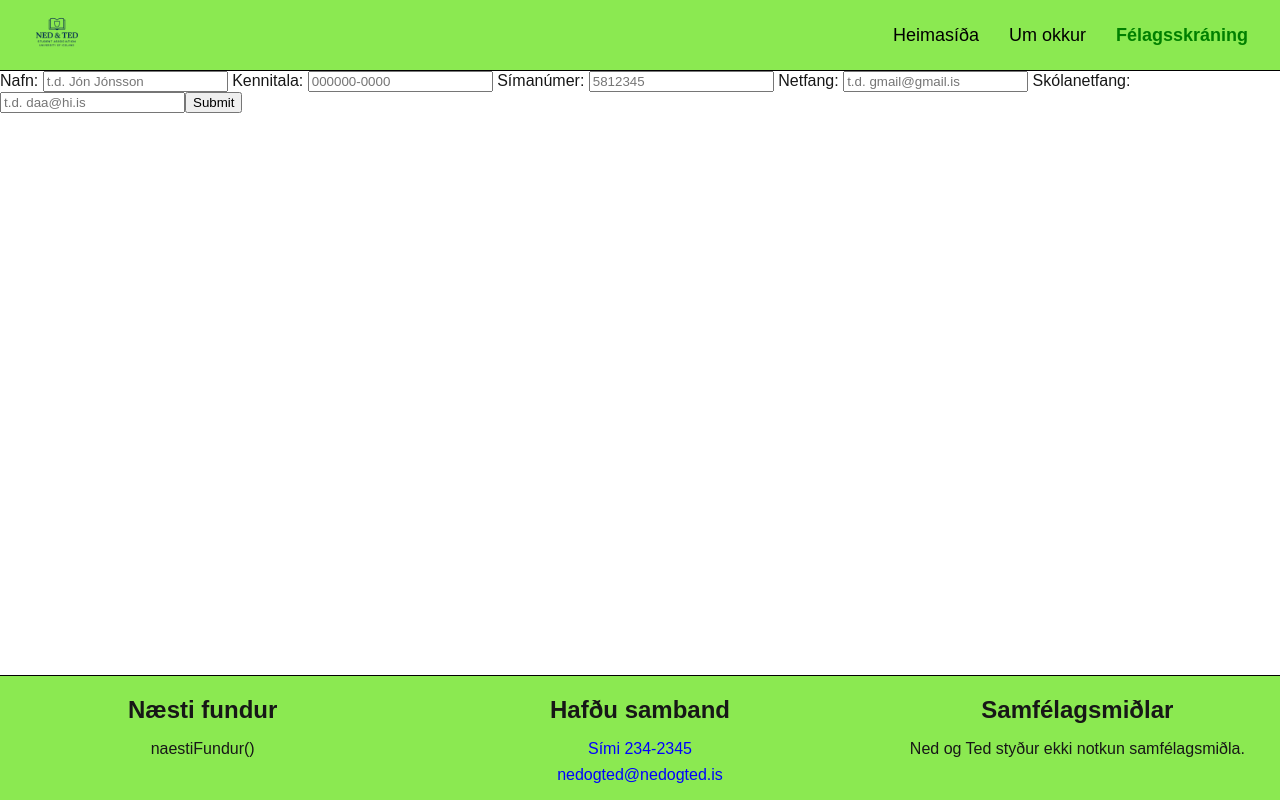
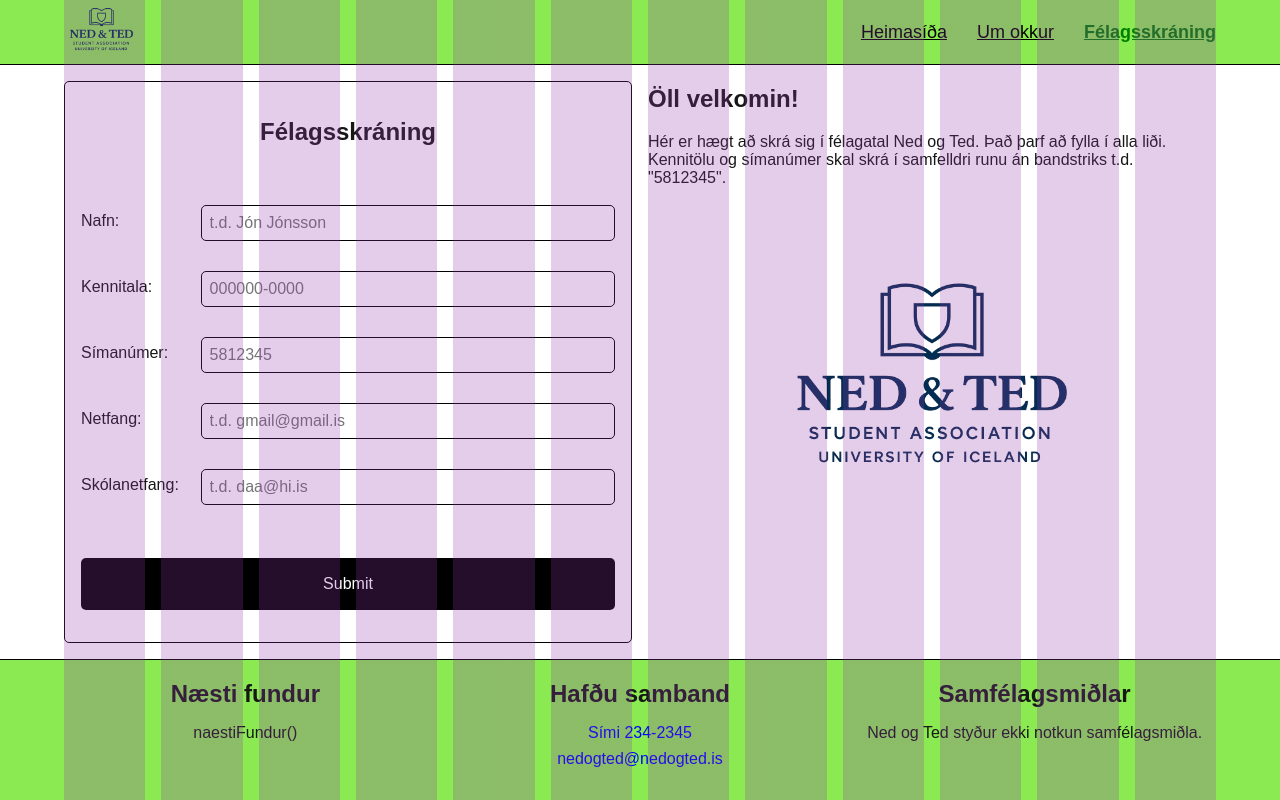
Before and after one commit to DavidAsmunds/nedOgTed, a Next.js app in the folder webapp/: page /signup in a window 1280 px wide. Built offline with nearby package versions, Linux system fonts and the light colour scheme.

Commit message:
setup the signup page, changed the whole page to a grid design, made nav and footer a bit nicer. need to add media on alot of things.

```diff
--- a/webapp/src/app/components/Navbar.jsx
+++ b/webapp/src/app/components/Navbar.jsx
@@ -11,31 +11,34 @@
     const linkClasses = (path) => pathname === path ? "nav-link nav-active" : "nav-link";
 
     return(
-        <div className="navBar">
-            <div className = "navImage">
+        <nav className="nav-bar">
+            <div className="nav-inner">
+                <div className = "nav-image">
                     <Link href="/">
                         <Image
                             src="/nedogtedLogo.png"
                             alt="Ned & Ted Logo"
-                        width={50}
-                        height={50}
+                            width={75}
+                            height={75}
                         />
                     </Link>
                 </div>
-            <nav className="navMenu">
-                <div className="navLinks">
+                <div className="nav-menu">
+                    <div className="nav-links">
                         <Link href="/" className={linkClasses("/")}> Heimasíða </Link>
                     </div>
 
-                <div className="navLinks">
+                    <div className="nav-links">
                         <Link href="/about" className={linkClasses("/about")}> Um okkur</Link>
                     </div>
 
-                <div className="navLinks">
+                    <div className="nav-links">
                         <Link href="/signup" className={linkClasses("/signup")}> Félagsskráning </Link>
                     </div>
 
+                </div>
+
+            </div>
         </nav>
-        </div>
     );
 }
--- a/webapp/src/app/globals.css
+++ b/webapp/src/app/globals.css
@@ -1,30 +1,28 @@
 :root {
-  --font-size-base: 16px;
-  --font-size-headings: 1.5rem;
-
-  /* Grunn bilið okkar er 1rem == 16px */
+  /* base scaling 16px */
   --spacing: 1rem;
 
-  /* Hámarks og lágmarks breidd á efni */
+  /* maxwidth */
   --max-width: 1100px;
 
-  /* Hæð á nav */
+  /* nav */
   --height-nav: 4rem;
 
-  /* Grind */
+  /* grid */
   --columns: 12;
   --gutter: 30px;
+  --offset: 20px;
 
-  /* Bil á milli „stærri“ eininga (header, efnisbox, footer) */
+  /* space between bigger things (header, efnisbox, footer) */
   --vertical-space-small: calc(var(--gutter) * 1);
   --vertical-space-large: calc(var(--gutter) * 1.5);
   --vertical-space: var(--vertical-space-small);
 
-  /* Border breiddir */
+  /* border widths */
   --border-nav: 2px solid var(--color-background-secondary);
   --border-radius-regular: 5px;
 
-  /* Litir */
+  /* colors */
   --color-background-primary: #fff;
   --color-background-secondary: #000;
   --color-accent: #f99;
@@ -32,14 +30,19 @@
   --color-background-nav-og-footer: #8be951;
   --color-font-nav: green;
 
-  /* Letur stillingar */
-  --font-base-size: 1rem;
+  /* letter settings */
+  --font-size-base: 1rem;
+  --font-size-headings: 1.5rem;
+  --font-weight-bold: bold;
+
   --font-family-base: "Gelasio", "Georgia", serif;
   --font-family-heading: "Atkinson Hyperlegible", "Courier New", monospace;
 
+  /* GRIIIIIID */
 
+  /* width of content with offset */
+  --width-offset: calc(100% - (2 * var(--offset)));
 
-  /* GRIIIIIID */
   --grid-color: hsl(255deg 75% 75% / 25%);
   --grid-repeating-width: calc(100% / var(--columns));
   --grid-column-width: calc((100% / var(--columns)) - var(--gutter));
@@ -69,82 +72,156 @@
     --color-protection: rgb(255 255 255 / 50%);
   }
 }
-/** Meginmál og efni forsíðu **/
+
+
 html,body{
   margin:0;
   padding:0;
+  font-size: var(--font-size-base);
+  color: var(--color-background-secondary);
 }
 
-main {
-  /* Notum grid hér til að setja upp bil á milli header, meginmáls og fóts */
+/** pictures never take more space than the parent allows **/
+img {
+  max-width: 100%;
+}
+
+/** color of links is inhereted **/
+a {
+  color: inherit;
+}
+
+/** font size is inherited **/
+input,
+button,
+select {
+  font-size: inherit;
+}
+
+/** basic button**/
+button {
+  display: inline-block;
+  padding: calc(var(--spacing) * 0.5) var(--spacing);
+  font-size: 1rem;
+  color: var(--color-background-primary);
+  text-decoration: none;
+  background-color: var(--color-background-secondary);
+  border: 0;
+  border-radius: var(--border-radius-regular);
+
+  margin-top: calc(2* var(--spacing));
+  margin-bottom: var(--spacing);
+}
+
+body.layout {
+  display: flex;
+  flex-direction: column;
+  min-height: 100vh;
+
+  background: var(--background);
+  color: var(--foreground);
+  font-family: Arial, Helvetica, sans-serif;
+}
+
+/*
+.wrapper{
+  flex: 1;
+  width: 100%;
+  background-color: var(--color-background-primary);
+
   display: grid;
-  grid-template-rows: auto;
-  grid-template-columns: 100%;
-  gap: var(--spacing);
-  justify-items: center;
+  grid-template-columns: repeat(12, 1fr);
+  gap: var(--gutter);
+  width: 100%;
+  margin: 0 auto;
+}*/
+
+/*
+.wrapper {
+  flex: 1;
+  width: calc(100% - (2 * var(--offset)));
+  max-width: var(--max-width);
+  margin: 0 auto;
+
+  display: grid;
+  grid-template-columns: repeat(var(--columns), 1fr);
+  column-gap: var(--gutter);
+  row-gap: var(--vertical-space);
+}*/
+
+.wrapper{
+  flex: 1;
+  width: var(--width-offset);
+  max-width: var(--max-width);
+  margin: 0 auto;
+  display: flex;
+}
+
+main{
+  flex: 1;
+  display: grid;
+  grid-template-columns: repeat(var(--columns), 1fr);
+  column-gap: var(--gutter);
+  row-gap: var(--vertical-space);
 }
 
 main > section {
+  grid-column: 1 / -1;
   width: 100%;
 }
 
 
-.wrapper {
-  display: grid;
-  grid-template-rows: auto;
-  grid-template-columns: 100%;
-  gap: var(--vertical-space);
 
-  /* grid items eru miðjuð */
-  justify-items: center;
-  width: 100%;
-  min-height: 100vh;
-
-  /* pláss fyrir nav, það er nákvæmlega svona hátt */
-  margin-top: var(--height-nav);
-  background-color: var(--color-background-primary);
-}
-
-.wrapper main {
-  flex: 1;
-}
-
+/*
 @theme inline {
   --color-background: var(--background);
   --color-foreground: var(--foreground);
   --font-sans: var(--font-geist-sans);
   --font-mono: var(--font-geist-mono);
 }
+*/
 
 
+/** section **/
 
-body {
-  background: var(--background);
-  color: var(--foreground);
-  font-family: Arial, Helvetica, sans-serif;
+.content section {
+  margin-bottom: var(--spacing);
 }
 
-.navBar {
+
+/* NAV*/
+.nav-bar {
+  width: 100%;
+  height: var(--height-nav);
+  background-color: var(--color-background-nav-og-footer);
+  border-bottom: 1px solid var(--color-background-secondary);
+
+  display: flex;
+  align-items: center;
+}
+
+.nav-inner{
+  width: var(--width-offset);
+  max-width: var(--max-width);
+  margin: 0 auto;
+
   display: flex;
   align-items: center;
   justify-content: space-between;
-  padding: calc(0.5*var(--spacing)) calc(2*var(--spacing));
-  border-bottom: 1px solid var(--color-background-secondary);
-  background-color: var(--color-background-nav-og-footer);
 }
 
-.navImage img {
+.nav-image img {
   object-fit: contain;
   width: 100%;
 }
 
-.navMenu {
+.nav-menu {
   display: flex;
   align-items: center;
   gap: 30px;
 }
 
-.nav-link {
+.nav-links {
   color: var(--color-background-secondary);
   text-decoration: none;
   font-size: 18px;
@@ -155,17 +232,23 @@
 }
 
 .nav-active {
-  font-weight: bold;
+  font-weight: var(--font-weight-bold);
   color: var(--color-font-nav);
 }
 
 /*FOOOOTER*/
+
 footer {
+  width: 100%;
   background-color: var(--color-background-nav-og-footer);
   border-top: 1px solid var(--color-background-secondary);
 }
 
 footer .content {
+  width: var(--width-offset);
+  max-width: var(--max-width);
+  margin: 0 auto;
+
   display: grid;
   gap: calc(2*var(--spacing));
 
@@ -222,14 +305,178 @@
   }
 }
 
-body.layout {
-  display: flex;
-  flex-direction: column;
-  min-height: 100vh;
+
+/* signup section */
+.signup-section {
+  /* takes full width of main's grid */
+  grid-column: 1 / -1;
+  display: grid;
+
+  /* make the section also a 12-col grid for its children */
+  grid-template-columns: repeat(var(--columns), 1fr);
+  column-gap: var(--gutter);
 }
 
-/* Make main fill leftover space */
-main.main{
-  flex: 1;
+.signup-form {
+  grid-column: 1 / span 6;
+
+  border: 1px solid var(--color-background-secondary);
+  border-radius: var(--border-radius-regular);
+
+  padding: var(--spacing);
+  background-color: var(--color-background-primary);
+
+  display: grid;
+  gap: calc(var(--spacing) * 0.75);
+
+  margin: var(--spacing) 0;
+}
+
+.signup-form label {
+  display: block;
+  margin-bottom: 0.25rem;
+}
+
+.signup-form input {
+  display: block;
   width: 100%;
+  padding: calc(var(--spacing) * 0.5);
+  border: 1px solid var(--color-background-secondary);
+  border-radius: var(--border-radius-regular);
+  box-sizing: border-box;
 }
+
+.signup-form-title{
+  text-align: center;
+  font-size: var(--font-size-heading);
+  font-weight: var(--font-weight-bold);
+}
+
+.signup-form-row{
+  display: grid;
+
+  /* label width + input width makes a whole row, its ished for now */
+  grid-template-columns: 1fr 4fr;
+  align-items: center;
+  column-gap: var(--spacing);
+}
+
+/*
+.signup-image {
+  grid-column: 7 / span 6;
+  width: 100%;
+
+  display: flex;
+  justify-content: center;
+  align-items: center;
+
+
+  width: 100%;
+
+
+  position: relative;
+
+  max-width: 500px;
+  margin: 0 auto;
+}
+*/
+
+.signup-right-side{
+  grid-column: 7 / span 6;
+
+  display: grid;
+  grid-template-rows: auto 1fr; /* text takes what it needs, logo gets rest */
+  gap: var(--spacing);
+
+  align-items: start;
+}
+
+.signup-image-content{
+  text-align: left; /* or center if you prefer */
+}
+
+.signup-image{
+  position: relative;  /* REQUIRED for Image fill */
+  width: 100%;
+  min-height: 320px;   /* control logo area height */
+  display: flex;
+  justify-content: center;
+  align-items: center;
+}
+
+
+/* Settings */
+:root {
+  --offset: 1.5rem;
+  --max-width: 72rem;
+  --columns: 6;
+  --gutter: .5rem;
+  --baseline: 3rem;
+  --baseline-shift: 2rem;
+  --color: hsla(204, 80%, 72%, 0.25);
+}
+
+@media (min-width: 35em) {
+  :root {
+    --offset: 2rem;
+    --gutter: .75rem;
+    --color: hsla(286, 51%, 44%, 0.25);
+  }
+}
+
+@media (min-width: 48em) {
+  :root {
+    --offset: 3rem;
+    --columns: 12;
+    --gutter: 1rem;
+    --color: hsla(204, 80%, 72%, 0.25);
+  }
+}
+
+@media (min-width: 70em) {
+  :root {
+    --offset: 4rem;
+    --color: hsla(286, 51%, 44%, 0.25);
+  }
+}
+
+
+/* Helper variables */
+:root {
+  --repeating-width: calc(100% / var(--columns));
+  --column-width: calc((100% / var(--columns)) - var(--gutter));
+  --background-width: calc(100% + var(--gutter));
+  --background-columns: repeating-linear-gradient(
+    to right,
+    var(--color),
+    var(--color) var(--column-width),
+    transparent var(--column-width),
+    transparent var(--repeating-width)
+  );
+  --background-baseline: repeating-linear-gradient(
+    to bottom,
+    var(--color),
+    var(--color) 1px,
+    transparent 1px,
+    transparent var(--baseline)
+  );
+}
+
+html {
+  position: relative;
+}
+
+html::before {
+  position: absolute;
+  top: 0; right: 0; bottom: 0; left: 0;
+  margin-right: auto;
+  margin-left: auto;
+  width: calc(100% - (2 * var(--offset)));
+  max-width: var(--max-width);
+  min-height: 100vh;
+  content: '';
+  background-image: var(--background-columns);
+  background-size: var(--background-width) 100%;
+  z-index: 1000;
+  pointer-events: none;
+}
--- a/webapp/src/app/layout.js
+++ b/webapp/src/app/layout.js
@@ -24,8 +24,10 @@
     <html lang="is">
       <body className="layout">
         <Navbar />
-        <main className="main">{children}</main>
-        <Footer />
+        <div className="wrapper">
+          <main>{children}</main>
+        </div>
+        <Footer/>
       </body>
     </html>
   );
--- a/webapp/src/app/page.js
+++ b/webapp/src/app/page.js
@@ -23,10 +23,10 @@
 
 export default function Home() {
   return (
-    <div>
+    <section>
       <h1>Verið velkomin á heimasíðu ned og ted!</h1>
       <GetDataButton />
-    </div>
+    </section>
 
   );
 }
--- a/webapp/src/app/signup/SignUpForm.jsx
+++ b/webapp/src/app/signup/SignUpForm.jsx
@@ -47,27 +47,44 @@
     }
 
     return (
-        <>
-            <form onSubmit={handlePostDataForm}>
+        <form onSubmit={handlePostDataForm} className="signup-form">
+            <div className="signup-form-title">
+                <h2> Félagsskráning </h2>
+            </div>
+
+            <div className="signup-form-row">
                 <label htmlFor="name"> Nafn: </label>
-                <input type="text" id="name" name="name" required placeholder="t.d. Jón Jónsson"></input>
+                <input type="text" id="name" name="name" required className="form-signup-text"
+                    placeholder="t.d. Jón Jónsson" />
+            </div>
 
+            <div className="signup-form-row">
                 <label htmlFor="kennitala"> Kennitala: </label>
-                <input type="text" id="kennitala" name="kennitala" required placeholder="000000-0000"></input>
+                <input type="text" id="kennitala" name="kennitala" required
+                    className="form-signup-text" placeholder="000000-0000" />
+            </div>
 
+            <div className="signup-form-row">
                 <label htmlFor="phoneNumber"> Símanúmer: </label>
-                <input type="text" id="phoneNumber" name="phoneNumber" required placeholder="5812345"></input>
+                <input type="text" id="phoneNumber" name="phoneNumber" required
+                    className="form-signup-text" placeholder="5812345" />
+            </div>
 
+            <div className="signup-form-row">
                 <label htmlFor="generalEmail"> Netfang: </label>
-                <input type="text" id="generalEmail" name="generalEmail" required placeholder="t.d. gmail@gmail.is"></input>
+                <input type="text" id="generalEmail" name="generalEmail" required
+                    className="form-signup-text" placeholder="t.d. gmail@gmail.is" />
+            </div>
 
+            <div className="signup-form-row">
                 <label htmlFor="uniEmail"> Skólanetfang: </label>
-                <input type="text" id="uniEmail" name="uniEmail" required placeholder="t.d. daa@hi.is"></input>
+                <input type="text" id="uniEmail" name="uniEmail" required className="form-signup-text"
+                    placeholder="t.d. daa@hi.is"/>
+            </div>
 
-                <button type="submit">
-                    Submit
-                </button>
-            </form>
-        </>
+            <button type="submit">
+                Submit
+            </button>
+        </form>
     );
 }
--- a/webapp/src/app/signup/page.js
+++ b/webapp/src/app/signup/page.js
@@ -1,10 +1,30 @@
 import SignUpForm from "./SignUpForm";
+import Image from "next/image";
 
 export default function SignUp(){
 
     return (
-        <div>
-            <SignUpForm />
-        </div>
+        <section className="signup-section">
+
+            <SignUpForm className="signup-form"/>
+
+            <div className="signup-right-side">
+                <div className="signup-image-content">
+                    <h2> Öll velkomin! </h2>
+                    <p>
+                        Hér er hægt að skrá sig í félagatal Ned og Ted. Það þarf að fylla í alla liði.
+                        Kennitölu og símanúmer skal skrá í samfelldri runu án bandstriks t.d. "5812345".
+                    </p>
+                </div>
+                <div className="signup-image">
+                    <Image
+                            src="/nedogtedLogo.png"
+                            alt="Ned & Ted Logo"
+                            fill
+                            style={{objectFit:"contain"}}
+                    />
+                </div>
+            </div>
+        </section>
     );
 }
```
Also changed, not shown: webapp/src/app/about/page.js (+13 -8 lines). Lines whose indentation alone changed are shown as unchanged.
